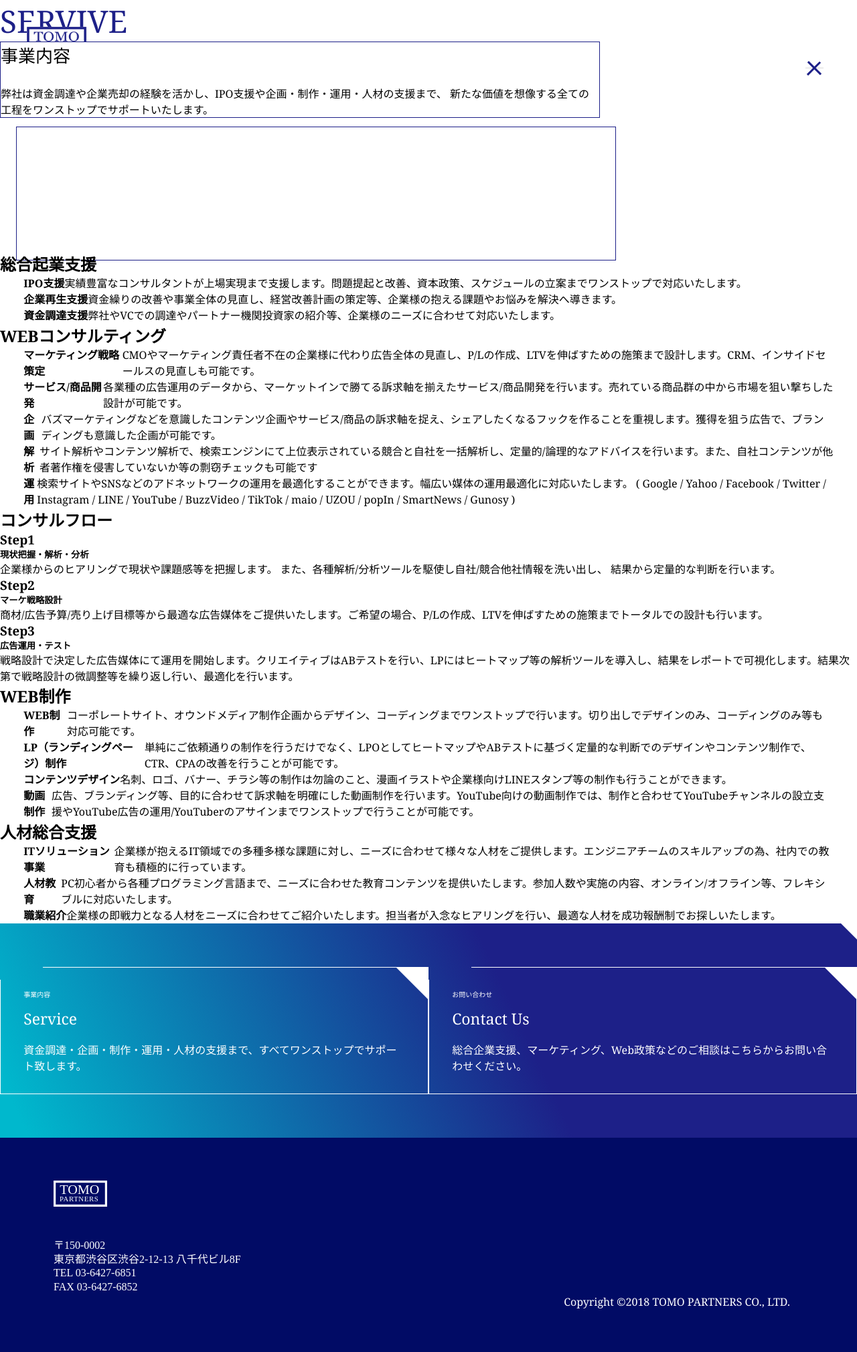
After one commit to sowota/wp-training, a WordPress theme: template themes/CopyOfTomoWebsite/page.php in a window 1280 px wide. The commit adds this page. Shown: the whole page at 67% size. Run offline with PHP 8.4 and a stand-in for WordPress, Linux system fonts and the light colour scheme; the site name, menu and one post (Sample post) are stand-ins, and other content is empty; some libraries are stand-ins or nearby versions.

Commit message:
ファイル追加\

```diff
--- /dev/null
+++ b/themes/CopyOfTomoWebsite/details.css
@@ -0,0 +1,56 @@
+/* Theme Name: Practice website
+*/
+
+:root {
+    --darkBlue: #1d2088;
+    --darkerBlue:#1B288B;
+    --darkestBlue: #010B65;
+    --lightBlue: #00B8CD;
+
+
+}
+
+* {
+    margin: 0;
+    padding: 0;
+    box-sizing: border-box;
+    font-family: Georgia, 'Times New Roman', Times, serif;
+    list-style: none;
+    text-decoration: none;
+}
+
+body {
+    font-family: Georgia, 'Times New Roman', Times, serif;
+}
+
+/* Service  */
+
+.service h1 {
+    font-size: 46px;
+    font-weight: 400;
+    color: var(--darkBlue);
+    text-transform: uppercase;
+}
+
+.service-details {
+    border: 1px solid #1d2088;
+    position: relative;
+    background-color: white;
+    width: 70%;
+    height: auto;
+}
+.service-details h2 {
+    font-size: 26px;
+    font-weight: 400;
+    margin-bottom: 1em;
+}
+
+.service-details-box {
+    width: 70%;
+    height: 200px ;
+    border: 1px solid #1d2088;
+    position: relative;
+    top: .8em;
+    left: 1.5em;
+    z-index: -5;
+}
--- a/themes/CopyOfTomoWebsite/footer.php
+++ b/themes/CopyOfTomoWebsite/footer.php
@@ -1,11 +1,34 @@
 <?php?>
 
-    <footer>
-        <div class="logo">
-            <img src="images/logo-w.svg" alt="">
+<!-- Other -->
+<div class="container">
+    <div class="box">
+        <div class="jump">
+        <li><a class="line-grow" href="">
+            <h6>事業内容</h6>
+            <h3>Service</h3>
+            <p>資金調達・企画・制作・運用・人材の支援まで、すべてワンストップでサポート致します。</p>
+        </a></li>
         </div>
 
-        <div class="address">
+        <div class="jump">
+        <li><a class="line-grow"  href="">
+            <h6>お問い合わせ</h6>
+            <h3>Contact Us</h3>
+            <p>総合企業支援、マーケティング、Web政策などのご相談はこちらからお問い合わせください。</p>
+        </a></li>
+        </div>
+    </div>
+</div>
+
+<!-- Other ends -->
+
+    <footer>
+        <div class="logo-bottom">
+            <img src="<?php bloginfo('template_directory');?>/images/logo-w.svg" alt="">
+        </div>
+
+        <div class="address2">
             <p>〒150-0002</p>
             <p>東京都渋谷区渋谷2-12-13 八千代ビル8F</p>
             <p>TEL 03-6427-6851</p>
--- a/themes/CopyOfTomoWebsite/functions.php
+++ b/themes/CopyOfTomoWebsite/functions.php
@@ -4,11 +4,17 @@ function load_stylesheets (){
     wp_register_style('style', get_template_directory_uri() . '/style.css');
     wp_enqueue_style('style');
 
+    wp_register_style('style2', get_template_directory_uri() . '/details.css');
+    wp_enqueue_style('style2');
+}
+
+add_action('wp_enqueue_scripts', 'load_stylesheets');
 
 
 
-
-
+function addjs () {
+    wp_register_script ('js', get_template_directory_uri() . '/main.js');
+    wp_enqueue_script ('js');
 }
 
-add_action('wp_enqueue_scripts', 'load_stylesheets');
+add_action('wp_enqueue_scripts', 'addjs');
--- a/themes/CopyOfTomoWebsite/header.php
+++ b/themes/CopyOfTomoWebsite/header.php
@@ -13,36 +13,23 @@
 
 <!-- Header -->
    <header>
-        <div class="navbar">
             <div class="logo">
                  <img src="<?php bloginfo('template_directory');?>/images/logo.PNG" alt="logo">
             </div>
 
             <div class="nav">
+                <button class="nav-toggle" id = nav_toggle>
+                        <div class="hamburger"></div>
+                </button>
 
-                <div class="humberger">
-                        <div class="line"></div>
-                        <div class="line"></div>
-                        <div class="line"></div>
+                <div class="navbar">
+                    <ul class="navlist">
+                        <li class= "list-item"><a href="">Home</a></li>
+                        <li class= "list-item"><a href="">Service</a></li>
+                        <li class= "list-item"><a href="">Company</a></li>
+                        <li class= "list-item"><a href="">Contact</a></li>
+                    </ul>
                 </div>
-
-                <ul class="navlist">
-                        <li><a href="">Home</a></li>
-                        <li><a href="">Service</a></li>
-                        <li><a href="">Company</a></li>
-                        <li><a href="">Contact</a></li>
-                </ul>
-            </div>
-        </div>
-    /<header>
-    <div class="showcase-wrapper">
-        <div class="showcase">
-            <div class="main-title">
-                <h1>Let's make the future together</h1>
-                <h3>「企業支援」×「IT」×「人材育成」</h3>
             </div>
 
-            <dive class="moving-line"></dive>
-        </div>
-
-    </div>
+    </header>
--- /dev/null
+++ b/themes/CopyOfTomoWebsite/main.js
@@ -0,0 +1,7 @@
+const toggler = document.getElementById('nav_toggle');
+
+toggler.addEventListener('click', () => {
+  document.body.classList.toggle('nav-open');
+});
+
+toggler();
--- /dev/null
+++ b/themes/CopyOfTomoWebsite/page.php
@@ -0,0 +1,176 @@
+<?php
+// Template Name: Details
+
+get_header();
+
+?>
+
+<!-- Service  -->
+<section class="service">
+    <h1>Servive</h1>
+        <div class="service-details">
+            <h2>事業内容</h2>
+            <p>弊社は資金調達や企業売却の経験を活かし、IPO支援や企画・制作・運用・人材の支援まで、
+新たな価値を想像する全ての工程をワンストップでサポートいたします。</p>
+        </div>
+        <div class="service-details-box">
+
+        </div>
+</section>
+
+<!-- Service ends -->
+
+<!-- Support -->
+
+<section class="support">
+    <h1>総合起業支援</h1>
+    <div class="support-pic"></div>
+    <div class="support-content">
+        <ul>
+            <li>
+                <h4>IPO支援</h4>
+                <p>実績豊富なコンサルタントが上場実現まで支援します。問題提起と改善、資本政策、スケジュールの立案までワンストップで対応いたします。</p>
+            </li>
+
+            <li>
+                <h4>企業再生支援</h4>
+                <p>資金繰りの改善や事業全体の見直し、経営改善計画の策定等、企業様の抱える課題やお悩みを解決へ導きます。</p>
+            </li>
+
+            <li>
+                <h4>資金調達支援</h4>
+                <p>弊社やVCでの調達やパートナー機関投資家の紹介等、企業様のニーズに合わせて対応いたします。</p>
+            </li>
+        </ul>
+    </div>
+</section>
+
+<!-- Support ends -->
+
+<!-- Consulting -->
+
+<section class="consulting">
+    <h1>WEBコンサルティング</h1>
+
+    <div class="consulting-pic"></div>
+
+    <div class="consulting-content">
+    <ul>
+            <li>
+                <h4>マーケティング戦略策定</h4>
+                <p>CMOやマーケティング責任者不在の企業様に代わり広告全体の見直し、P/Lの作成、LTVを伸ばすための施策まで設計します。CRM、インサイドセールスの見直しも可能です。</p>
+            </li>
+
+            <li>
+                <h4>サービス/商品開発</h4>
+                <p>各業種の広告運用のデータから、マーケットインで勝てる訴求軸を揃えたサービス/商品開発を行います。売れている商品群の中から市場を狙い撃ちした設計が可能です。</p>
+            </li>
+
+            <li>
+                <h4>企画</h4>
+                <p>バズマーケティングなどを意識したコンテンツ企画やサービス/商品の訴求軸を捉え、シェアしたくなるフックを作ることを重視します。獲得を狙う広告で、ブランディングも意識した企画が可能です。</p>
+            </li>
+
+            <li>
+                <h4>解析</h4>
+                <p>サイト解析やコンテンツ解析で、検索エンジンにて上位表示されている競合と自社を一括解析し、定量的/論理的なアドバイスを行います。また、自社コンテンツが他者著作権を侵害していないか等の剽窃チェックも可能です</p>
+            </li>
+
+            <li>
+                <h4>運用</h4>
+                <p>検索サイトやSNSなどのアドネットワークの運用を最適化することができます。幅広い媒体の運用最適化に対応いたします。
+( Google / Yahoo / Facebook / Twitter / Instagram / LINE / YouTube / BuzzVideo / TikTok / maio / UZOU / popIn / SmartNews / Gunosy )</p>
+            </li>
+        </ul>
+    </div>
+</section>
+
+<!-- Consulting ends -->
+
+<!-- Consulting Flow -->
+
+<section class="consulting-flow">
+    <h2>コンサルフロー</h2>
+
+    <div class="steps">
+        <div class="step">
+            <h3>Step1</h3>
+            <h5>現状把握・解析・分析</h5>
+            <p>企業様からのヒアリングで現状や課題感等を把握します。 また、各種解析/分析ツールを駆使し自社/競合他社情報を洗い出し、 結果から定量的な判断を行います。</p>
+        </div>
+
+        <div class="step">
+            <h3>Step2</h3>
+            <h5>マーケ戦略設計</h5>
+            <p>商材/広告予算/売り上げ目標等から最適な広告媒体をご提供いたします。ご希望の場合、P/Lの作成、LTVを伸ばすための施策までトータルでの設計も行います。</p>
+        </div>
+
+        <div class="step">
+            <h3>Step3</h3>
+            <h5>広告運用・テスト</h5>
+            <p>戦略設計で決定した広告媒体にて運用を開始します。クリエイティブはABテストを行い、LPにはヒートマップ等の解析ツールを導入し、結果をレポートで可視化します。結果次第で戦略設計の微調整等を繰り返し行い、最適化を行います。</p>
+        </div>
+    </div>
+</section>
+
+<!-- Consulting Flow ends -->
+
+<!-- Web -->
+<section class="web">
+    <h1>WEB制作</h1>
+    <div class="web-pic"></div>
+    <div class="web-content">
+    <div class="consulting-content">
+    <ul>
+            <li>
+                <h4>WEB制作</h4>
+                <p>コーポレートサイト、オウンドメディア制作企画からデザイン、コーディングまでワンストップで行います。切り出しでデザインのみ、コーディングのみ等も対応可能です。</p>
+            </li>
+
+            <li>
+                <h4>LP（ランディングページ）制作</h4>
+                <p>単純にご依頼通りの制作を行うだけでなく、LPOとしてヒートマップやABテストに基づく定量的な判断でのデザインやコンテンツ制作で、CTR、CPAの改善を行うことが可能です。</p>
+            </li>
+
+            <li>
+                <h4>コンテンツデザイン</h4>
+                <p>名刺、ロゴ、バナー、チラシ等の制作は勿論のこと、漫画イラストや企業様向けLINEスタンプ等の制作も行うことができます。</p>
+            </li>
+
+            <li>
+                <h4>動画制作</h4>
+                <p>広告、ブランディング等、目的に合わせて訴求軸を明確にした動画制作を行います。YouTube向けの動画制作では、制作と合わせてYouTubeチャンネルの設立支援やYouTube広告の運用/YouTuberのアサインまでワンストップで行うことが可能です。</p>
+            </li>
+    </div>
+</section>
+
+<!-- Web ends -->
+
+<!-- Comprehensive Personel support -->
+
+<section class="comprehensive-support">
+    <h1>人材総合支援</h1>
+
+    <div class="comprehensive-pic"></div>
+
+    <div class="comprehensive-content">
+    <ul>
+            <li>
+                <h4>ITソリューション事業</h4>
+                <p>企業様が抱えるIT領域での多種多様な課題に対し、ニーズに合わせて様々な人材をご提供します。エンジニアチームのスキルアップの為、社内での教育も積極的に行っています。</p>
+            </li>
+
+            <li>
+                <h4>人材教育</h4>
+                <p>PC初心者から各種プログラミング言語まで、ニーズに合わせた教育コンテンツを提供いたします。参加人数や実施の内容、オンライン/オフライン等、フレキシブルに対応いたします。</p>
+            </li>
+
+            <li>
+                <h4>職業紹介</h4>
+                <p>企業様の即戦力となる人材をニーズに合わせてご紹介いたします。担当者が入念なヒアリングを行い、最適な人材を成功報酬制でお探しいたします。</p>
+            </li>
+    </div>
+</section>
+
+<?php get_footer();
+?>
--- a/themes/CopyOfTomoWebsite/style.css
+++ b/themes/CopyOfTomoWebsite/style.css
@@ -4,6 +4,9 @@
 :root {
     --darkBlue: #1d2088;
     --darkerBlue:#1B288B;
+    --darkestBlue: #010B65;
+    --lightBlue: #00B8CD;
+
 
 }
 
@@ -12,6 +15,8 @@
     padding: 0;
     box-sizing: border-box;
     font-family: Georgia, 'Times New Roman', Times, serif;
+    list-style: none;
+    text-decoration: none;
 }
 
 body {
@@ -20,19 +25,10 @@ body {
 
 /* Header */
 
-.navbar {
-    position: absolute;
-    top: 0;
-    right: 0;
-    left: 0;
-    /* background-color: yellow; */
-    display: flex;
-    justify-content: space-between;
-    align-items: center;
-    height: 150px;
-}
+
 
 .logo {
+    position: absolute;
     max-width: 90px;
     height: auto;
     margin-left: 40px;
@@ -57,7 +53,7 @@ img {
     display: flex;
     justify-content: center;
     align-items: center;
-     position: relative;
+    position: relative;
     border: 1px solid var(--darkBlue);
 }
 .main-title h1{
@@ -73,14 +69,124 @@ img {
     display: block;
 }
 
-.moving-line {
-    display: block;
-    width: 4px;
+.line {
+    width: 1px;
     height: 300px;
     background-color: var(--darkBlue);
     position: absolute;
-    transform: rotateY(90deg);
+
+    right: 2.8rem;
+    /* overflow: hidden; */
 }
+
+.moving-line {
+    display: block;
+    position: relative;
+    width: 100%;
+    height: 100%;
+    background-color: var(--darkBlue);
+    animation: moving-line 1.8s ease-in-out infinite;
+}
+
+
+/* Hamburger */
+/*
+.navbar {
+    position: absolute;
+    z-index: 1;
+}
+
+ */
+
+.navlist {
+    position: absolute;
+    z-index: 5;
+    list-style: none;
+    display: flex;
+    flex-direction: column;
+    width: 100%;
+    height: 100vh;
+    justify-content: center;
+    align-items: center;
+    display: none;
+    background-color: var(--darkBlue);
+
+}
+
+li .list-item {
+    margin: 1.7rem;
+}
+.navlist a {
+    text-decoration: none;
+    font-size: 5rem;
+    color: white;
+}
+
+.nav-toggle {
+    position: fixed;
+    top: 100px;
+    right: 50px;
+    border: none;
+    /* /* left: 0;  */
+    /* transform: translateX(-100%); */
+    /* padding: 1em .5em; */
+    /* border: 0; */
+    /* border-radius: .25em 0 0 .25em; */
+}
+
+.hamburger {
+     position: relative;
+}
+
+.hamburger,
+.hamburger::before,
+.hamburger::after {
+     width: 2em;
+     height: 3px;
+     background-color: var(--darkBlue);
+     border: none;
+     transition: transform 350ms ease-in-out, opacity 200ms linear;
+}
+
+.hamburger::before,
+.hamburger::after {
+     content: '';
+     position: absolute;
+     left: 0;
+}
+
+.hamburger::before {
+    bottom: 6px;
+}
+
+.hamburger::after {
+     top: 6px;
+}
+
+ /* .nav { */
+    /* transform: translateX(0); */
+  /* } */
+
+.hamburger {
+    transform: rotate(45deg);
+}
+
+.hamburger::before {
+     opacity: 0;
+ }
+
+ .hamburger::after {
+    transform: rotate(90deg) translateX(-5px);
+
+ }
+
+
+
+
+
+
+
+
 
 /* About  */
 
@@ -176,3 +282,160 @@ img {
     font-family: serif;
 
 }
+
+/* Other */
+
+.container {
+    width: 100%;
+    height: 40vh;
+    background: linear-gradient(65deg, #00b8cd 3%, #1d2088 60%);
+
+}
+
+.box {
+    display: flex;
+    justify-content: space-evenly;
+    align-items: center;
+    /* flex-wrap: wrap; */
+    width: 100%;
+    height: 100%;
+}
+
+.jump {
+    border-bottom: 1px solid white;
+    border-right: 1px solid white;
+    width: 40em;
+    height: 190px;
+    display: flex;
+    align-items: center;
+    position: relative;
+    transition: all ease-in-out .5s;
+
+}
+
+.jump:hover {
+    width: 39em;
+    height: 185px;
+
+
+}
+.jump h6 {
+    color: white;
+    font-size: 10px;
+    font-weight: 400;
+}
+
+.jump h3 {
+    color: white;
+    font-size: 23px;
+    font-weight: 400;
+    margin-bottom: 1em;
+    margin-top: .5em;
+}
+
+.jump p {
+    color: white;
+    font-weight: 400;
+}
+
+li {
+    padding: 0 2.2rem 0 2.2rem;
+    width: 100%;
+    height: 100%;
+    display: flex;
+    align-items: center;
+    position: relative;
+    line-height: 1.5em;
+}
+
+li::before {
+    content: '';
+    border-width: 1.5em;
+    border-style: solid;
+    border-top-color: white;
+    border-right-color: white;
+    border-bottom-color: transparent;
+    border-left-color: transparent;
+    position: absolute;
+    right: 0;
+    top: 0;
+}
+
+.line-grow {
+    display: block;
+}
+
+.jump::before {
+    content: '';
+    width: 90%;
+    height: 1px;
+    background-color: white;
+    display: block;
+    position: absolute;
+    right: 0;
+    top: 0;
+    transition: all ease-in-out .8s;
+}
+
+.jump:hover::before {
+    width: 85%;
+}
+
+.jump::after {
+    content: '';
+    width: 1px;
+    height: 90%;
+    background-color: white;
+    display: block;
+    position: absolute;
+    bottom: 0;
+    transition: all ease-in-out .8s;
+}
+
+
+.jump:hover::after {
+    height: 80%;
+}
+
+/* Footer */
+
+footer {
+    width: 100%;
+    height: 40vh;
+    background-color: var(--darkestBlue);
+    display: flex;
+    flex-direction: column;
+    justify-content: center;
+}
+
+.logo-bottom {
+    width: 5em;
+    height: auto;
+    margin: 0 0 3em 5em;
+}
+
+.address2 {
+    margin: 0 0 0 5em;
+    line-height: 1.3em;
+}
+.address2 p {
+    color: white;
+    font-family: serif;
+    font-size: 16px;
+}
+
+.copyright {
+    color: white;
+    margin-left: auto;
+    margin-right: 100px;
+}
+
+@keyframes moving-line {
+    0% {
+        top:-100%;
+    }
+
+    100% {
+        top:100%;
+    }
+}
```
Also changed, not shown: themes/CopyOfTomoWebsite/index.php (+13 -13 lines), 127_0_0_1.sql (added).
